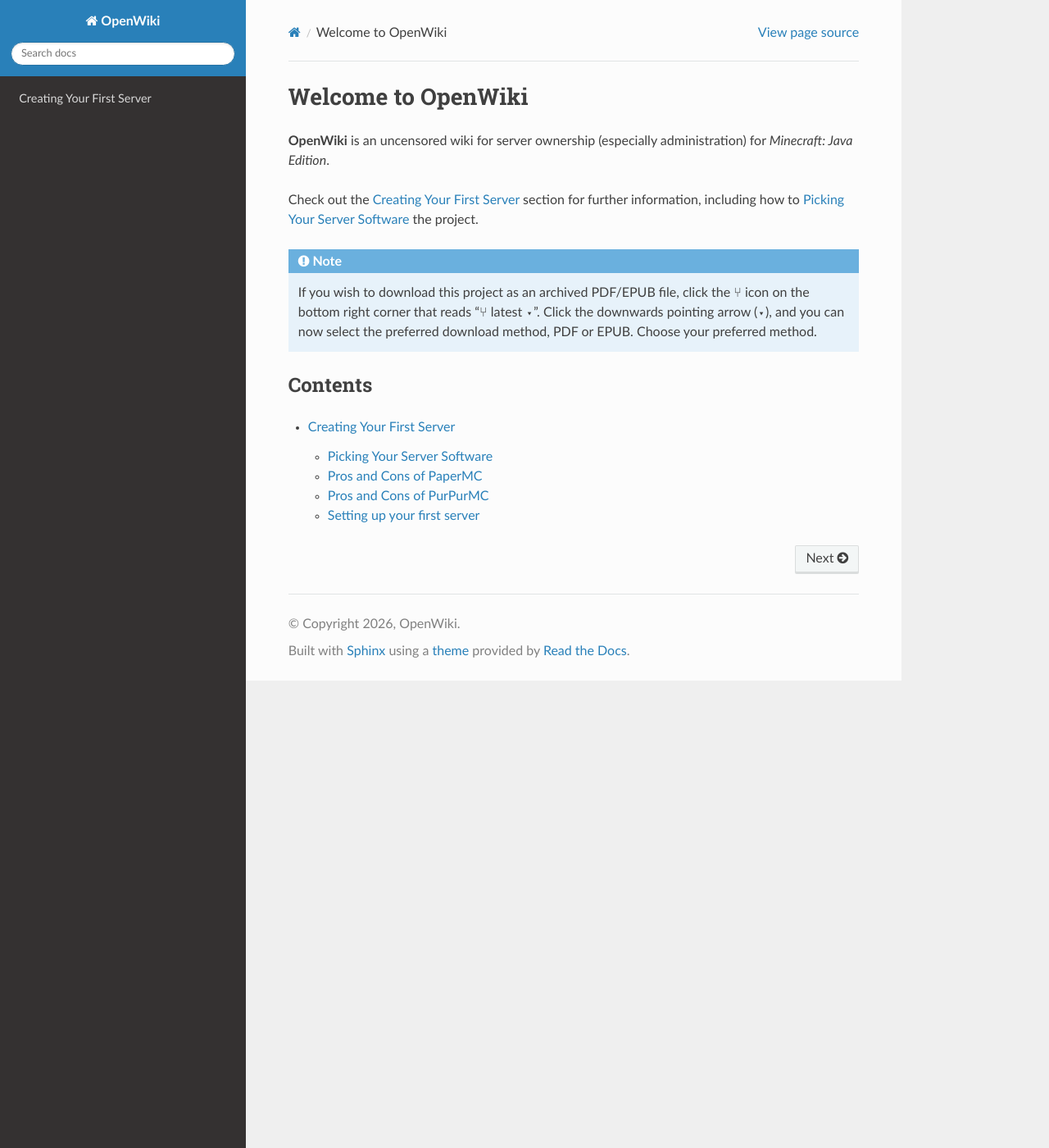
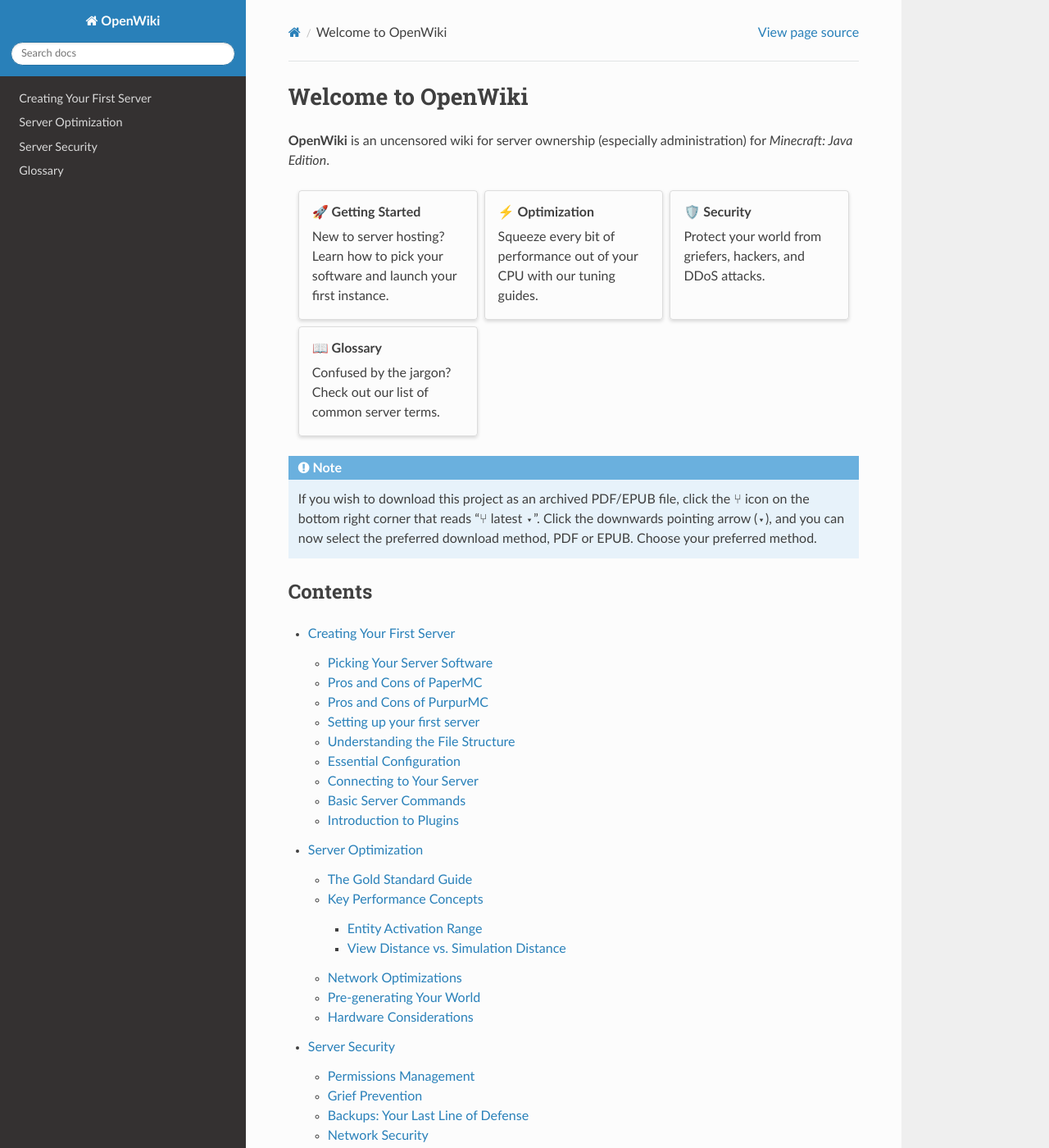
Before and after one commit to Earth1283/OpenWiki, a Sphinx documentation site: the page built from docs/source/index.rst, in a window 1280 px wide and 1400 px high. Shown: the whole window at 82% size. Built offline with Sphinx 7.4.7 and the Read the Docs theme 3.1.0, drawn with Linux system fonts in a browser that asks for light colours; some of the changed lines change nothing that is shown; some of the changed text lies outside the part shown.

Commit message:
asked ai to make it look better

```diff
--- a/docs/requirements.txt
+++ b/docs/requirements.txt
@@ -1,3 +1,6 @@
 sphinx==7.1.2
 sphinx-rtd-theme==1.3.0rc1
 sphinxcontrib-mermaid
+sphinx-copybutton
+sphinx-design
+sphinx-tabs
--- a/docs/source/conf.py
+++ b/docs/source/conf.py
@@ -16,6 +16,9 @@
     'sphinx.ext.doctest',
     'sphinx.ext.intersphinx',
     'sphinxcontrib.mermaid',
+    'sphinx_copybutton',
+    'sphinx_design',
+    'sphinx_tabs.tabs',
 ]
 
 intersphinx_mapping = {
--- a/docs/source/first_server.rst
+++ b/docs/source/first_server.rst
@@ -6,13 +6,13 @@
 Picking Your Server Software
 ----------------------------
 
-There are many open and closed sourced Minecraft server software avalible
-for you to chose from that many do not know which to chose. For instance,
-there is the obvious choise of `PaperMC <https://papermc.io/downloads/paper>`_,
-and the newer options of "performance forks" (we will cover that in a momment)
+There are many open and closed sourced Minecraft server software available
+for you to choose from that many do not know which to choose. For instance,
+there is the obvious choice of `PaperMC <https://papermc.io/downloads/paper>`_,
+and the newer options of "performance forks" (we will cover that in a moment)
 such as `LeafMC <https://www.leafmc.one/downloads>`_.
 
-Minecraft server software has came a long way since the early 2010s. It went like this:
+Minecraft server software has come a long way since the early 2010s. It went like this:
 
 .. mermaid::
 
@@ -48,21 +48,21 @@
 
 As you can see, the "evolution" of server forks in the past decade or so
 has been blazingly fast. This started from the vanilla server.jar, which is
-distribtued by Mojang. It is **not advised** for you to use this. Similarly,
+distributed by Mojang. It is **not advised** for you to use this. Similarly,
 old and discontinued forks such as (CraftBukkit) Bukkit are not advised.
 
 At a bare minimum, you should use PaperMC, or, if you feel like using a more configurable
-server version, choose PurPurMC. These are the two forks that are regaurded as "most stable"
+server version, choose PurpurMC. These are the two forks that are regarded as "most stable"
 for modern Minecraft.
 
 .. warning ::
     Unless your hardware is **heavily constrained**, do NOT use Leaf. It is
-    not worth running the risk of potential playerdata corrution for performance that
-    has yet to proven it's stability.
+    not worth running the risk of potential playerdata corruption for performance that
+    has yet to proven its stability.
 
 As a good rule of thumb, always fetch the latest release from the respective source.
-There is absolutely no point in, say, fetching release 123 when release 132 is avalible.
-New releases often fix security vulnerabilities and dupilication glitches/exploits which older
+There is absolutely no point in, say, fetching release 123 when release 132 is available.
+New releases often fix security vulnerabilities and duplication glitches/exploits which older
 builds do not cover.
 
 .. tip::
@@ -70,72 +70,197 @@
     would typically make an `eula.txt` file for you to set `eula=false` to `eula=true`.
 
     In order to automate this process (especially if you are on a bare metal VPS), it is
-    best if you can run the following bash command:
+    best if you can run the following command:
 
-    .. highlight::bash:
-        rm eula.txt; echo "eula=true" > eula.txt
+    .. tabs::
 
-    This command removes the origional eula.txt (in case there was some hanging data), and
-    the second part of the command, `echo "eula=true"`, outputs `eula=true` to `STDOUT <https://en.wikipedia.org/wiki/Standard_streams>`_.
-    The `>` operator catpures the STDOUT and moves it to a file named `eula.txt`, effectively
-    agreeing to the EULA for you.
+       .. tab:: Linux / macOS
 
-The following sectinos will explore the nuances of certain server software.
+          .. code-block:: bash
+
+             rm eula.txt; echo "eula=true" > eula.txt
+
+       .. tab:: Windows (PowerShell)
+
+          .. code-block:: powershell
+
+             Remove-Item eula.txt; "eula=true" | Out-File eula.txt -Encoding ascii
+
+    This command removes the original eula.txt (in case there was some hanging data), and
+    the second part of the command creates a new one with the correct value.
+
+The following sections will explore the nuances of certain server software.
+
+.. tab-set::
+
+   .. tab-item:: PaperMC
+      :sync: paper
+
+      **PaperMC** is the industry standard for reliability and stability.
+
+      * **Pros**: Highly stable, consistent gameplay, excellent anti-xray.
+      * **Cons**: Conservative regarding new feature requests.
+
+   .. tab-item:: PurpurMC
+      :sync: purpur
+
+      **PurpurMC** is for those who want ultimate control.
+
+      * **Pros**: Thousands of configuration options, downstream of Pufferfish/Paper.
+      * **Cons**: Can be overwhelming for beginners.
+
+.. sidebar:: Software Choice at a Glance
+
+   * **Stability**: PaperMC
+   * **Customization**: PurpurMC
+   * **Experimental**: LeafMC
+   * **Avoid**: Vanilla, CraftBukkit
 
 Pros and Cons of PaperMC
 ------------------------
-PaperMC, as the industry standard for so many years, is known for it's reliability, stability, and performance
-comapred to previous implementations/versions of the Spigot/Bukkit API. PaperMC tries to implement
+PaperMC, as the industry standard for so many years, is known for its reliability, stability, and performance
+compared to previous implementations/versions of the Spigot/Bukkit API. PaperMC tries to implement
 vanilla features while maximizing performance.
 
-PaperMC in on itself is very configurable, allowing you access to Bukkit, Spigot, and Paper's configuration
+PaperMC in itself is very configurable, allowing you access to Bukkit, Spigot, and Paper's configuration
 files. You can tweak mob spawn times, item despawn times, and even configure one of the
 best and most performant anti-xray features on planet Earth.
 
 The obvious disadvantage of PaperMC is that their core development team believes that PaperMC
-should remain as closely vanilla-ish as possible, often rejecting creative options that PurPurMC accepts.
+should remain as closely vanilla-ish as possible, often rejecting creative options that PurpurMC accepts.
 
-Pros and Cons of PurPurMC
+Pros and Cons of PurpurMC
 -------------------------
-PurPurMC, as a fork of Pufferfish (in turn, a fork of Paper), offers more optimizations and creative configuration options
-when compared to traditional Paper. PurPur is famous for their `purpur.yml` that is, though thousands of lines long,
+PurpurMC, as a :term:`fork` of Pufferfish (in turn, a :term:`fork` of Paper), offers more optimizations and creative configuration options
+when compared to traditional Paper. Purpur is famous for their `purpur.yml` that is, though thousands of lines long,
 offers more configurability than any amount of default PaperMC configurations could offer.
 
-PurPur, being a downstream fork from Pufferfish, benefits from Pufferfish's optimizations, which compounds
+Purpur, being a downstream :term:`fork` from Pufferfish, benefits from Pufferfish's optimizations, which compounds
 towards their further optimizations in purpur.yml.
 
-The downside is clear. PurPurMC traded configurability with ease of use. People get scared off by Purpur's
+The downside is clear. PurpurMC traded configurability with ease of use. People get scared off by Purpur's
 thousand-line long `purpur.yml` without deriving its complete value, resulting in an ultimate loss
-of potential features presented by PurPur.
+of potential features presented by Purpur.
+
+.. seealso::
+
+   For a deep dive into squeezing every bit of performance out of your software, check the :doc:`optimization` section.
 
 Setting up your first server
 ----------------------------
 .. warning::
-    This guide assumes that you have access to the JVM flags of your instance. If you are unable
-    to edit them yourself, you should ask your server hosting provider via a ticket. Legiemate hosts
+    This guide assumes that you have access to the :term:`JVM` flags of your instance. If you are unable
+    to edit them yourself, you should ask your server hosting provider via a ticket. Legitimate hosts
     typically allow these requests, while summer hosts that oversell their nodes typically deny such requests,
-    as these flags make the JVM allocate memory more efficiencly. More on this at a later date.
+    as these flags make the :term:`JVM` allocate memory more efficiently. More on this at a later date.
 
 Begin with downloading the server binary (aka, server.jar) from your vendor, be it Paper or Purpur.
 
 Then place it inside your server directory, and then create a file named `eula.txt` with the following content:
 
-.. codeblock::
+.. code-block:: text
+
     eula=true
 
 This agrees to the Mojang EULA before the server starts. Then, configure your startup flags.
-If you are on a bare metal VPS, do **NOT** allocate all your avalible memory to the Java Heap. This will
+If you are on a bare metal VPS, do **NOT** allocate all your available memory to the Java :term:`Heap`. This will
 lead to your operating system running out of memory and your server crashing.
 It is best for you, in this case, to allocate memory with the following function:
-:math:`RAM_{physical}-2GB=RAM_{allocated}`. This provides the JVM with enough
-headroom to store non-heap objects, for Linux to breathe, and for other background processes.
 
-Let's prepare startup flags! Java, unlike C/C++, has a Garbage Collector. To avoid complicating things,
-I will simply define it as "something that cleans up unused memory". The default Garbage Collector is decent,
+.. math::
+
+   RAM_{physical}-2GB=RAM_{allocated}
+
+This provides the :term:`JVM` with enough headroom to store non-heap objects, for Linux to breathe, and for other background processes.
+
+Let's prepare startup flags! Java, unlike C/C++, has a :term:`Garbage Collector (GC)`. To avoid complicating things,
+I will simply define it as "something that cleans up unused memory". The default :term:`Garbage Collector` is decent,
 though with Minecraft, it is not that ideal. So we need better flags.
 
-Luckily, Aikar has came to the rescue with his flags. You can check his flags out on
-`flags.sh <https://www.flags.sh>`_. These flags aim to improve the performance of the JVM and it's Garbage
-Collector aside from the main game. But be weary that this is not a "set and forget" value that you can
+.. important::
+
+   Always use **Aikar's Flags** for any server with more than 4GB of RAM. They are specifically tuned to reduce
+   "stop-the-world" pauses.
+
+Luckily, Aikar has come to the rescue with his flags. You can check his flags out on
+`flags.sh <https://www.flags.sh>`_. These flags aim to improve the performance of the :term:`JVM` and its :term:`Garbage
+Collector` aside from the main game. But be wary that this is not a "set and forget" value that you can
 set once and forget. More optimization effort will have to be put into the main server configurations to
 truly improve performance.
+
+Understanding the File Structure
+--------------------------------
+Once you start your server for the first time, you will notice a plethora of files and folders being created.
+Understanding these is crucial for effective administration:
+
+world/, world_nether/, world_the_end/
+    These folders contain your map data, player statistics, and inventory data.
+    **Never** delete these unless you want a full world reset.
+
+plugins/
+    This is where you will place your `.jar` plugin files to extend server functionality.
+
+logs/
+    Contains historical records of everything that happened in the server console. Useful for debugging crashes.
+
+server.properties
+    The main configuration file for vanilla Minecraft settings.
+
+bukkit.yml, spigot.yml, paper-global.yml
+    Configuration files for the respective server software layers.
+
+Essential Configuration
+-----------------------
+The most important file to start with is `server.properties`. Here are a few keys you should look at:
+
+.. table:: Recommended Basic Settings
+   :widths: 25 25 50
+
+   ================ ================= ========================================================
+   Property         Default           Description
+   ================ ================= ========================================================
+   server-port      25565             The port players use to connect.
+   view-distance    10                How many chunks are sent to the player.
+   online-mode      true              Whether to verify accounts with Mojang.
+   white-list       false             If true, only whitelisted players can join.
+   ================ ================= ========================================================
+
+For performance, you should also look into `paper-world-configuration.yml` (in modern Paper versions)
+to tweak entity activation ranges and hopper speeds.
+
+
+Connecting to Your Server
+-------------------------
+To join your server, you need an IP address.
+
+1.  **Local Connection**: If the server is running on the same computer you are playing on, use `localhost` or `127.0.0.1`.
+2.  **Home Network**: If the server is on a different computer in your house, find its local IP (e.g., `192.168.1.50`).
+3.  **Public Access**: To let friends join from outside your house, you must **Port Forward** port `25565` (TCP/UDP) on your router.
+    *   *Warning*: Never share your public IP address publicly. Use a domain or a proxy if possible.
+
+Basic Server Commands
+---------------------
+Once you are in-game or using the console, these commands are your best friends:
+
+*   `/op <player>`: Grants a player administrative privileges. Use this sparingly!
+*   `/stop`: Safely saves the world and shuts down the server. Always use this instead of just closing the window.
+*   `/save-all`: Forces a world save immediately.
+*   `/whitelist on/off`: Enables or disables the whitelist.
+*   `/whitelist add <player>`: Allows a specific player to join when the whitelist is active.
+
+Introduction to Plugins
+-----------------------
+Plugins allow you to add features like teleports (`/tp`), economy systems, and land protection.
+
+**Where to find plugins:**
+*   `Hangar <https://hangar.papermc.io/>`_: The official PaperMC plugin repository.
+*   `Modrinth <https://modrinth.com/plugins>`_: A modern, fast, and open-source platform for plugins and mods.
+*   `SpigotMC <https://www.spigotmc.org/resources/>`_: The classic destination for thousands of plugins.
+
+**How to install:**
+1.  Download the `.jar` file.
+2.  Drop it into the `plugins/` folder.
+3.  Restart the server or use a plugin loader (though a full restart is always safer).
+
+Avoid "leaked" or "cracked" plugin sites at all costs, as they often contain malware that can
+backdoor your server or steal your data.
--- /dev/null
+++ b/docs/source/glossary.rst
@@ -0,0 +1,28 @@
+Glossary
+========
+
+.. glossary::
+
+   JVM
+      Java Virtual Machine. The engine that runs Minecraft server software.
+
+   Garbage Collector (GC)
+      A form of automatic memory management. The GC attempts to reclaim memory occupied by objects that are no longer in use by the program.
+
+   Heap
+      The area of memory used by the JVM for dynamic memory allocation. This is what you control with the ``-Xmx`` and ``-Xms`` flags.
+
+   Fork
+      In the context of server software, a "fork" is a version of the software that is based on another, usually adding new features or performance optimizations (e.g., Paper is a fork of Spigot).
+
+   Ticking
+      The process by which the server calculates game logic (movement, growth, AI). A healthy server runs at 20 ticks per second (TPS).
+
+   Griefing
+      The act of intentionally irritating and angering people in video games through various activities such as destroying other players' creations.
+
+   PaperMC
+      A high-performance fork of the Spigot web server, aimed at fixing gameplay and mechanics inconsistencies as well as improving performance.
+
+   Purpur
+      A drop-in replacement for Paper servers designed for ease-of-use and configuration flexibility.
--- a/docs/source/index.rst
+++ b/docs/source/index.rst
@@ -3,8 +3,32 @@
 
 **OpenWiki** is an uncensored wiki for server ownership (especially administration) for *Minecraft: Java Edition*.
 
-Check out the :doc:`first_server` section for further information, including
-how to :ref:`installation` the project.
+.. grid:: 1 2 2 3
+   :gutter: 2
+
+   .. grid-item-card:: 🚀 Getting Started
+      :link: first_server
+      :link-type: doc
+
+      New to server hosting? Learn how to pick your software and launch your first instance.
+
+   .. grid-item-card:: ⚡ Optimization
+      :link: optimization
+      :link-type: doc
+
+      Squeeze every bit of performance out of your CPU with our tuning guides.
+
+   .. grid-item-card:: 🛡️ Security
+      :link: security
+      :link-type: doc
+
+      Protect your world from griefers, hackers, and DDoS attacks.
+
+   .. grid-item-card:: 📖 Glossary
+      :link: glossary
+      :link-type: doc
+
+      Confused by the jargon? Check out our list of common server terms.
 
 .. note::
 
@@ -19,3 +43,6 @@
 .. toctree::
 
    first_server
+   optimization
+   security
+   glossary
--- /dev/null
+++ b/docs/source/optimization.rst
@@ -0,0 +1,83 @@
+Server Optimization
+===================
+
+Optimization is a never-ending journey for any Minecraft server administrator. While modern forks like Paper and Purpur provide a great baseline, you must tune your configuration to match your hardware and player count.
+
+The Gold Standard Guide
+-----------------------
+Before tweaking individual values, it is highly recommended to read the `Minecraft Optimization Guide by YouHaveTrouble <https://github.com/YouHaveTrouble/minecraft-optimization>`_. This community-maintained guide is the most comprehensive resource for performance tuning.
+
+Key Performance Concepts
+------------------------
+
+Entity Activation Range
+~~~~~~~~~~~~~~~~~~~~~~~
+Found in `spigot.yml`, this setting controls how close a player must be to an entity (mob, animal, etc.) for it to start :term:`ticking`.
+
+.. tip::
+
+   Lowering these values can significantly reduce CPU usage in areas with many automated farms.
+
+View Distance vs. Simulation Distance
+~~~~~~~~~~~~~~~~~~~~~~~~~~~~~~~~~~~~~
+In modern Minecraft (1.18+), these are split into two settings:
+
+*   **View Distance**: How far the player can *see* chunks.
+*   **Simulation Distance**: How far from the player the game actually *processes* events (crops growing, redstone, mob AI).
+
+**Recommendation**: Keep Simulation Distance at `4` or `5` for high-performance servers, while View Distance can be slightly higher (e.g., `6-8`) if your network bandwidth allows.
+
+.. hint::
+
+   If you use a :term:`fork` like Purpur, you can even configure these per-world to save resources in less important dimensions.
+
+Network Optimizations
+----------------------
+Minecraft is a "chatty" protocol. You can optimize the way data is sent to players:
+
+*   **Use a Proxy**: If you have multiple servers, using `Velocity <https://papermc.io/software/velocity>`_ can handle player connections more efficiently than the game server itself.
+*   **TCP Fast Open**: If your OS supports it, enabling this can reduce connection latency.
+
+Pre-generating Your World
+-------------------------
+The most common cause of lag spikes on new servers is chunk generation. When a player explores new territory, the CPU has to work overtime to generate the terrain.
+
+.. error::
+
+   Generating chunks while players are online is the #1 killer of :term:`Ticking` performance.
+
+**The Solution**: Use a plugin like `Chunky <https://modrinth.com/plugin/chunky>`_ to pre-generate your world in a set radius (e.g., 5,000 to 10,000 blocks).
+
+.. code-block:: bash
+
+    /chunky center 0 0
+    /chunky radius 5000
+    /chunky start
+
+Hardware Considerations
+-----------------------
+Minecraft is primarily a **single-threaded** application. This means that having 64 cores won't help you as much as having 4 very fast cores.
+
+.. grid:: 1 2 3 3
+   :gutter: 2
+
+   .. grid-item-card:: 🧠 CPU
+      :class-header: sd-bg-primary sd-text-white
+
+      High single-core clock speed is king.
+      ^^^
+      Ryzen 7000+ or Intel 13th Gen+ are currently the top performers for Minecraft.
+
+   .. grid-item-card:: 🧊 RAM
+      :class-header: sd-bg-success sd-text-white
+
+      Quality over quantity.
+      ^^^
+      Allocate enough for your :term:`Heap` and leave 2-4GB for the OS. DDR4/DDR5 recommended.
+
+   .. grid-item-card:: 💽 Storage
+      :class-header: sd-bg-info sd-text-white
+
+      NVMe is non-negotiable.
+      ^^^
+      Standard SSDs are okay, but NVMe prevents stuttering during heavy autosave operations.
--- /dev/null
+++ b/docs/source/security.rst
@@ -0,0 +1,87 @@
+Server Security
+===============
+
+Running a public Minecraft server exposes you to various risks, from simple "griefing" to malicious attacks on your network. This guide covers the essentials of keeping your server and its players safe.
+
+Permissions Management
+----------------------
+Never give a player "OP" unless you trust them with your life. Instead, use a permissions plugin.
+
+*   **LuckPerms**: The gold standard for permissions. It allows you to create groups (e.g., Member, Moderator, Admin) and give them specific nodes (e.g., `minecraft.command.gamemode`).
+
+Avoid using old plugins like Essentials GroupManager or PermissionsEx, as they are no longer maintained and can have security flaws.
+
+Grief Prevention
+----------------
+:term:`Griefing` is the act of destroying or defacing another player's work.
+
+*   **CoreProtect**: This is a mandatory plugin for any survival server. It logs every block break, placement, and chest transaction.
+*   **WorldGuard**: Allows you to create "Regions" where building or PvP is disabled (e.g., your server spawn).
+*   **GriefPrevention**: A popular plugin that lets players "claim" land with a golden shovel.
+
+.. note::
+
+   Most grief prevention plugins require a permissions plugin like **LuckPerms** to function correctly.
+
+Backups: Your Last Line of Defense
+----------------------------------
+Hardware fails, plugins bug out, and humans make mistakes. Without a backup, a single error can lose months of work.
+
+.. sidebar:: Backup Frequency
+
+   * **Busy Servers**: Every 4-6 hours.
+   * **Small Servers**: Every 24 hours.
+
+.. tabs::
+
+   .. tab:: Local Backups
+
+      Fastest to restore but vulnerable to disk failure. Keep these on a separate internal physical drive if possible.
+
+   .. tab:: Off-site Backups
+
+      Essential for disaster recovery. Use services like S3, Google Drive, or Backblaze B2.
+
+   .. tab:: Database Backups
+
+      If you use MySQL/PostgreSQL for plugins like CoreProtect or LuckPerms, don't forget to export your databases!
+
+*   **Off-site Storage**: Never keep your backups only on the same disk as your server. Use S3, Google Drive, or a separate physical drive.
+
+
+Network Security
+----------------
+
+Firewalls
+~~~~~~~~~
+If you are hosting from home or a VPS, ensure your firewall (e.g., `ufw` on Linux) only allows traffic on necessary ports (usually `25565`).
+
+.. caution::
+
+   Opening ports on your home router can be dangerous if not done correctly. Always use a firewall on the host machine as well.
+
+DDOS Protection
+~~~~~~~~~~~~~~~
+Minecraft servers are frequent targets for Distributed Denial of Service (DDoS) attacks.
+
+*   **Hosting Providers**: Most reputable Minecraft hosts (e.g., Bloom.host, Pufferfish Host, etc.) provide built-in DDoS protection.
+*   **Proxies**: Services like `TCPShield` or `Cloudflare Spectrum` can hide your actual server IP behind a protected proxy.
+
+Whitelisting
+------------
+If you only want to play with a specific group of friends, enable the whitelist:
+
+.. code-block:: bash
+
+    /whitelist on
+    /whitelist add username
+
+Anti-Cheat
+----------
+Even if your server is small, "hackers" using clients like Meteor or Aristois will eventually find it.
+
+.. important::
+
+   Vanilla Minecraft has very weak movement checks. Modern :term:`fork` software like Paper improves this, but dedicated plugins are still recommended.
+
+*   **The Solution**: Use a modern anti-cheat plugin like `GrimAC` (free and very effective for movement) or `Vulcan` (paid, very comprehensive).
```
